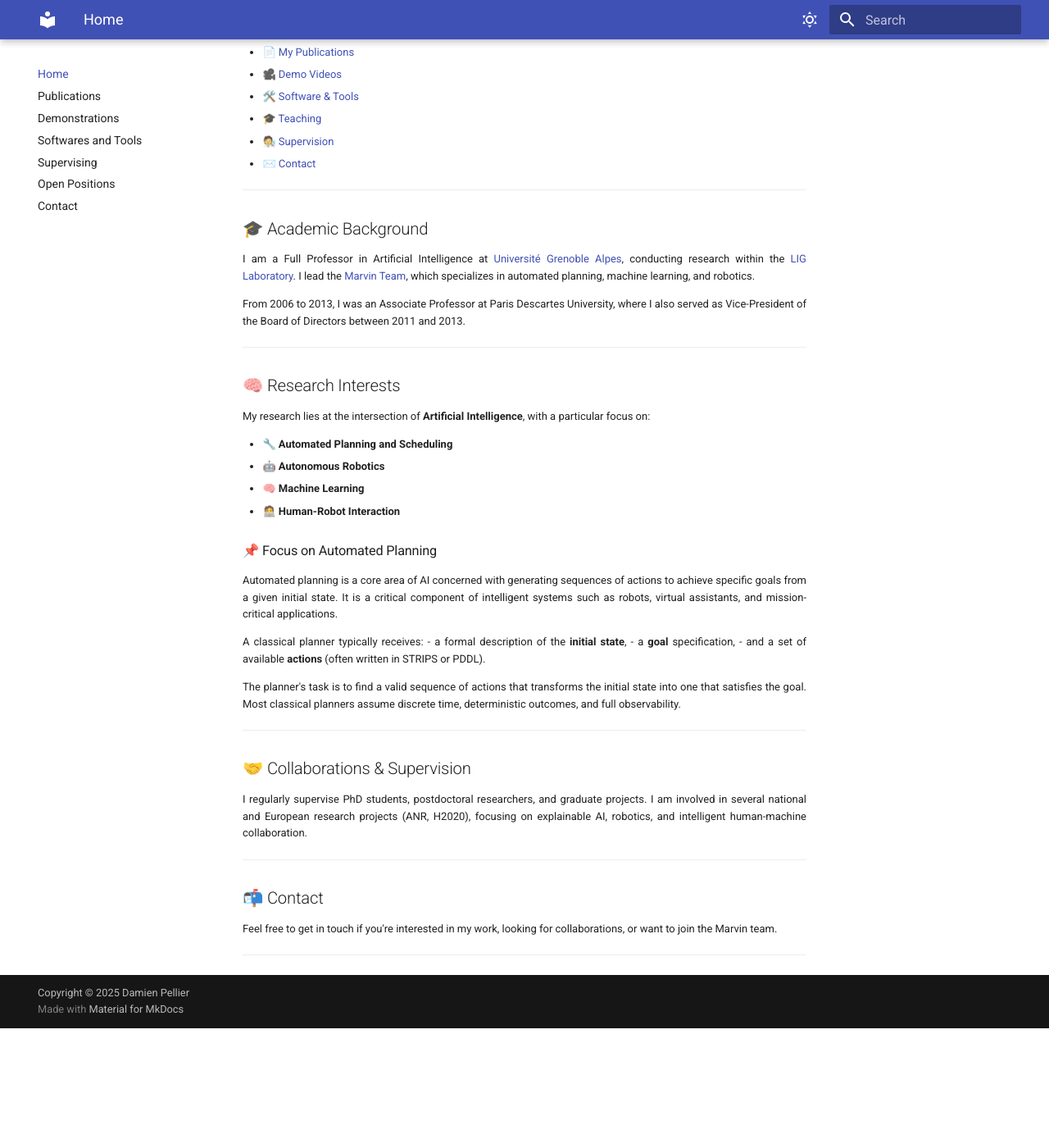
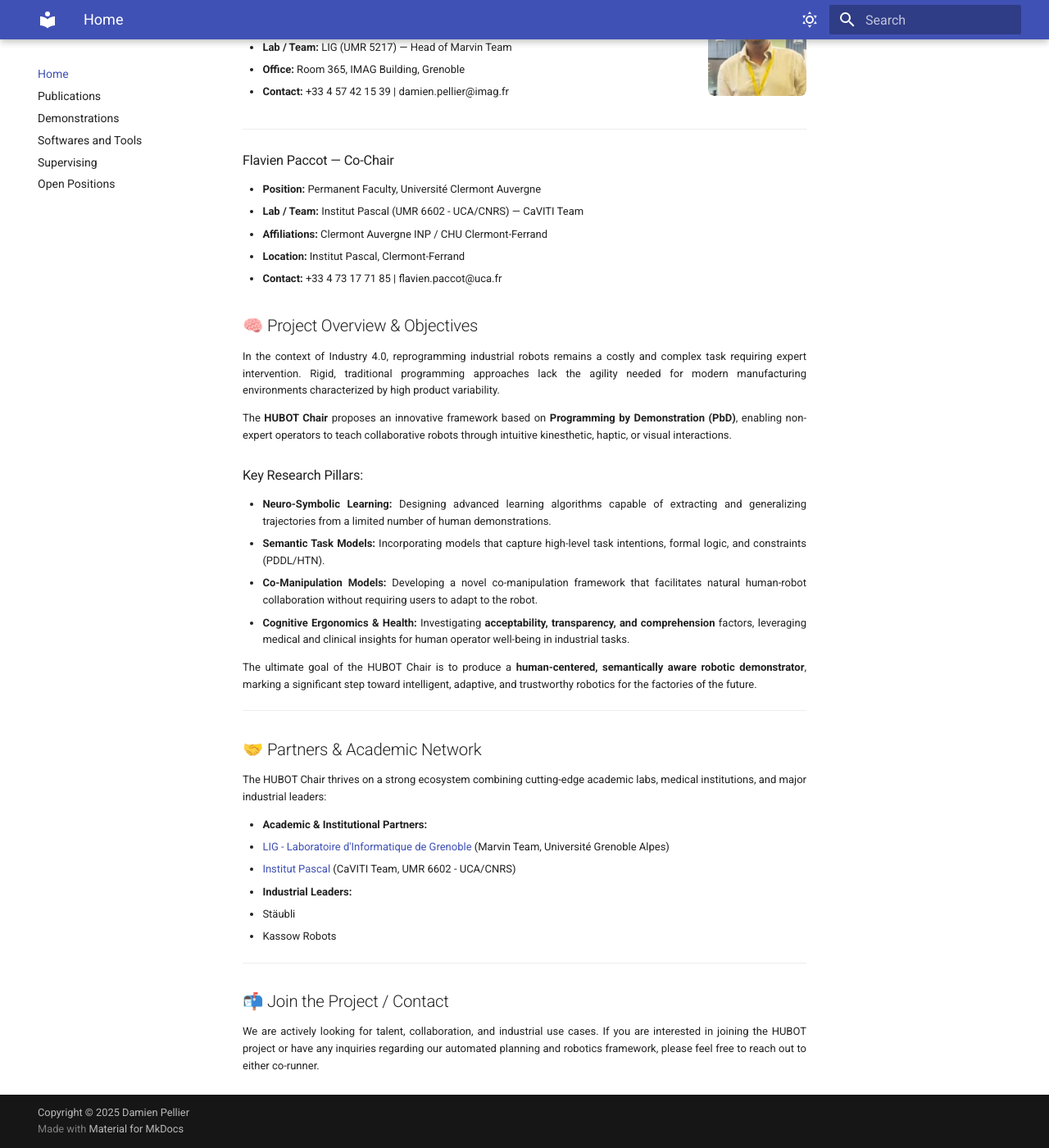
Before and after one commit to pellierd/miai-hubot-chair, an MkDocs documentation site: the page built from docs/index.md, in a window 1280 px wide and 1400 px high, scrolled down 435 px. Shown: the whole window at 82% size. Built offline with MkDocs 1.6.1 and Material for MkDocs 9.7.7, drawn with Linux system fonts in a browser that asks for light colours; before the commit the page ends 1689 px from its top, so only the background shows below that; some of the changed text lies outside the part shown.

Commit message:
Add first complete version

```diff
--- a/docs/index.md
+++ b/docs/index.md
@@ -1,78 +1,66 @@
+# MIAI Hubot Chair
+## Human-Centered Programming by Demonstration for Collaborative Industrial Robotics
 
-# Damien Pellier
+The HUBOT Chair is an innovative and interdisciplinary research project funded under the MIAI Cluster IA until **June 2030**. It aims to bridge fundamental AI research and industrial application by shifting how collaborative robots are programmed in the era of Industry 4.0.
 
-<div style="display: flex; flex-wrap: wrap; align-items: flex-start; gap: 2em;">
+---
 
-  <div style="flex: 1; min-width: 250px;">
-    <p>
-      <strong>Professor of Computer Science at <a href="https://www.univ-grenoble-alpes.fr">Université Grenoble Alpes</a></strong><br>
-      <strong><a href="http://www.liglab.fr/">Laboratory of Computer Science of Grenoble (LIG)</a></strong> – UMR 5217<br>
-      Head of the <a href="http://marvin.imag.fr">Marvin Research Team</a><br><br>
-      📍 IMAG Building – 700 avenue Centrale<br>
-      University Campus – 38401 St Martin d'Hères, France<br>
-      🏢 Office: 365<br>
-      📞 Phone: (+33) 4 57 42 15 39<br>
-      📧 <a href="mailto:damien.pellier@imag.fr">damien.pellier@imag.fr</a>
-    </p>
+## Chair Leadership & Contacts
+
+<div style="display: flex; flex-wrap: wrap; justify-content: space-between; align-items: center;">
+  <div style="flex: 1; min-width: 280px;">
+    <h3>Damien Pellier — Chair Holder</h3>
+    <ul>
+      <li><strong>Position:</strong> Professor of Computer Science, Université Grenoble Alpes</li>
+      <li><strong>Lab / Team:</strong> LIG (UMR 5217) — Head of Marvin Team</li>
+      <li><strong>Office:</strong> Room 365, IMAG Building, Grenoble</li>
+      <li><strong>Contact:</strong> +33 4 57 42 15 39 | damien.pellier@imag.fr</li>
+    </ul>
   </div>
-
-  <div style="flex: 0 0 auto; min-width: 180px;">
-    <img src="images/me.jpeg" alt="Portrait of Damien Pellier" style="max-width: 100%; height: auto; border-radius: 12px;">
+  <div style="flex: 0 0 auto; margin-left: 20px;">
+    <img src="images/me.jpeg" alt="Damien Pellier" style="width: 120px; height: auto; border-radius: 8px;">
   </div>
-
 </div>
 
 ---
 
-## 🔗 Quick Access
+### Flavien Paccot — Co-Chair
+* **Position:** Permanent Faculty, Université Clermont Auvergne
+* **Lab / Team:** Institut Pascal (UMR 6602 - UCA/CNRS) — CaVITI Team
+* **Affiliations:** Clermont Auvergne INP / CHU Clermont-Ferrand
+* **Location:** Institut Pascal, Clermont-Ferrand
+* **Contact:** +33 4 73 17 71 85 | flavien.paccot@uca.fr
 
-- 📄 [My Publications](https://cv.hal.science/pellier)
-- 🎥 [Demo Videos](https://www.youtube.com/channel/UC6oqhcs8tBPCo8RH4B_6OPA)
-- 🛠️ [Software & Tools](research/softwares)
-- 🎓 [Teaching](teaching/ai.md)
-- 🧑‍🔬 [Supervision](research/supervising.md)
-- ✉️ [Contact](contact.md)
+
+## 🧠 Project Overview & Objectives
+
+In the context of Industry 4.0, reprogramming industrial robots remains a costly and complex task requiring expert intervention. Rigid, traditional programming approaches lack the agility needed for modern manufacturing environments characterized by high product variability.
+
+The **HUBOT Chair** proposes an innovative framework based on **Programming by Demonstration (PbD)**, enabling non-expert operators to teach collaborative robots through intuitive kinesthetic, haptic, or visual interactions.
+
+### Key Research Pillars:
+- **Neuro-Symbolic Learning:** Designing advanced learning algorithms capable of extracting and generalizing trajectories from a limited number of human demonstrations.
+- **Semantic Task Models:** Incorporating models that capture high-level task intentions, formal logic, and constraints (PDDL/HTN).
+- **Co-Manipulation Models:** Developing a novel co-manipulation framework that facilitates natural human-robot collaboration without requiring users to adapt to the robot.
+- **Cognitive Ergonomics & Health:** Investigating **acceptability, transparency, and comprehension** factors, leveraging medical and clinical insights for human operator well-being in industrial tasks.
+
+The ultimate goal of the HUBOT Chair is to produce a **human-centered, semantically aware robotic demonstrator**, marking a significant step toward intelligent, adaptive, and trustworthy robotics for the factories of the future.
 
 ---
 
-## 🎓 Academic Background
+## 🤝 Partners & Academic Network
 
-I am a Full Professor in Artificial Intelligence at [Université Grenoble Alpes](https://www.univ-grenoble-alpes.fr), conducting research within the [LIG Laboratory](http://www.liglab.fr/). I lead the [Marvin Team](http://marvin.imag.fr), which specializes in automated planning, machine learning, and robotics.
+The HUBOT Chair thrives on a strong ecosystem combining cutting-edge academic labs, medical institutions, and major industrial leaders:
 
-From 2006 to 2013, I was an Associate Professor at Paris Descartes University, where I also served as Vice-President of the Board of Directors between 2011 and 2013.
+* **Academic & Institutional Partners:**
+  * [LIG - Laboratoire d'Informatique de Grenoble](http://www.liglab.fr/) (Marvin Team, Université Grenoble Alpes)
+  * [Institut Pascal](http://www.institutpascal.uca.fr/) (CaVITI Team, UMR 6602 - UCA/CNRS)
+* **Industrial Leaders:**
+  * Stäubli
+  * Kassow Robots
 
 ---
 
-## 🧠 Research Interests
+## 📬 Join the Project / Contact
 
-My research lies at the intersection of **Artificial Intelligence**, with a particular focus on:
-
-- 🔧 **Automated Planning and Scheduling**
-- 🤖 **Autonomous Robotics**
-- 🧠 **Machine Learning**
-- 🧑‍💻 **Human-Robot Interaction**
-
-### 📌 Focus on Automated Planning
-
-Automated planning is a core area of AI concerned with generating sequences of actions to achieve specific goals from a given initial state. It is a critical component of intelligent systems such as robots, virtual assistants, and mission-critical applications.
-
-A classical planner typically receives:
-- a formal description of the **initial state**,
-- a **goal** specification,
-- and a set of available **actions** (often written in STRIPS or PDDL).
-
-The planner's task is to find a valid sequence of actions that transforms the initial state into one that satisfies the goal. Most classical planners assume discrete time, deterministic outcomes, and full observability.
-
----
-
-## 🤝 Collaborations & Supervision
-
-I regularly supervise PhD students, postdoctoral researchers, and graduate projects. I am involved in several national and European research projects (ANR, H2020), focusing on explainable AI, robotics, and intelligent human-machine collaboration.
-
----
-
-## 📬 Contact
-
-Feel free to get in touch if you're interested in my work, looking for collaborations, or want to join the Marvin team.
-
----
+We are actively looking for talent, collaboration, and industrial use cases. If you are interested in joining the HUBOT project or have any inquiries regarding our automated planning and robotics framework, please feel free to reach out to either co-runner.
--- a/mkdocs.yml
+++ b/mkdocs.yml
@@ -44,9 +44,8 @@
 
 nav:
   - Home: index.md
-  - Publications: https://cv.hal.science/pellier
-  - Demonstrations: https://www.youtube.com/channel/UC6oqhcs8tBPCo8RH4B_6OPA
-  - Softwares and Tools: research/softwares.md
-  - Supervising: research/supervising.md
-  - Open Positions: research/open-positions.md
-  - Contact: contact.md
+  - Publications: publications.md
+  - Demonstrations: https://www.youtube.com/channel/UC113NBWp7OLdrzpm0zoF3ow
+  - Softwares and Tools: softwares.md
+  - Supervising: supervising.md
+  - Open Positions: open-positions.md
```
Also changed, not shown: docs/research/open-positions.md (deleted, +0 -24 lines), docs/research/softwares.md (deleted, +0 -10 lines), docs/research/supervising.md (deleted, +0 -34 lines), 2 other files.
